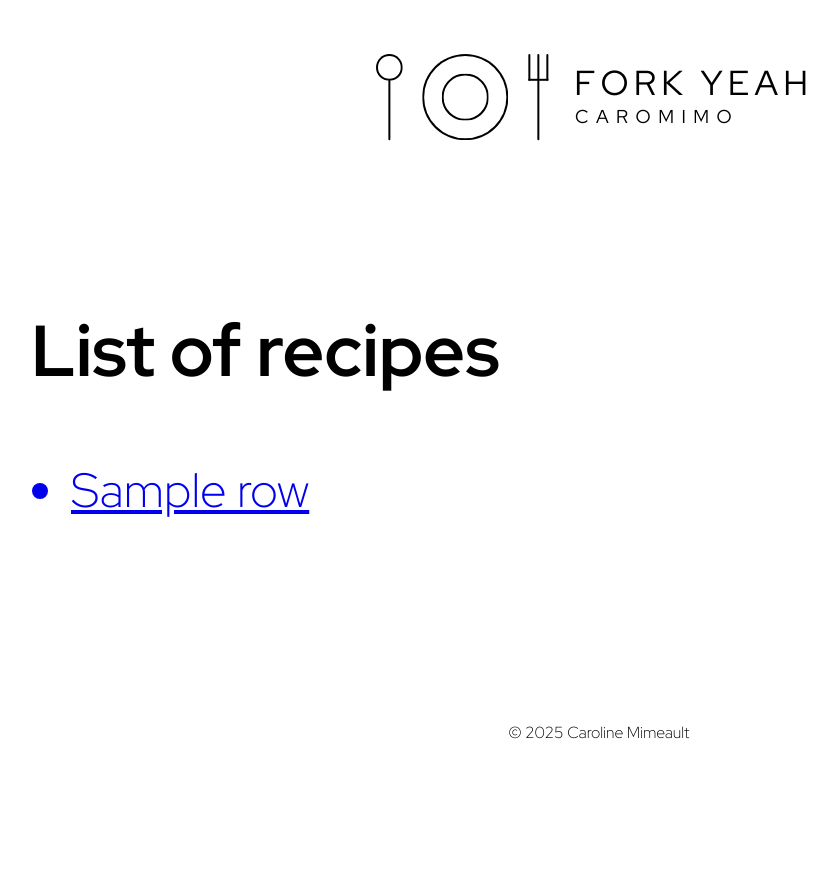
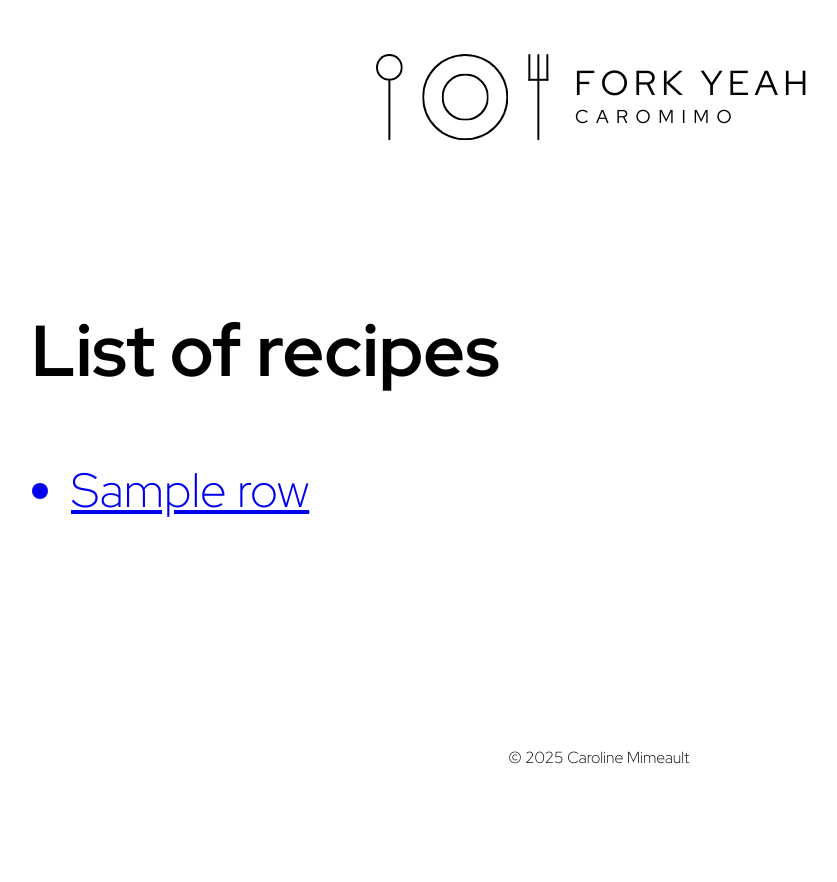
Before and after one commit to caromimo/caromimo.ca, a FastAPI app: template app/templates/index.html in a window 1280 px wide. Shown: the whole page, without its empty margins (41-878 px from the left). After the commit the page ends 764 px from the top, so only its background shows below. Run offline with FastAPI, Linux system fonts and the light colour scheme; the template is opened without the code that fills it: most values are stand-ins (such as "Sample title", 1, 10 or a date in 2020).

Commit message:
fixed the footer to be a sticky footer again

```diff
--- a/app/static/styles.css
+++ b/app/static/styles.css
@@ -1,6 +1,7 @@
 body {
-    display: flex;
-    flex-direction: column;
+    display: grid;
+    grid-template-rows: auto 1fr auto;
+    grid-template-columns: minmax(0, 1fr);
     min-height: 100dvh;
     margin: 0;
     font-family: "Red Hat Display", serif;
@@ -22,10 +23,10 @@ main {
 }
 
 footer {
-    min-height: 5em;
+    padding: 2em 0;
     text-align: center;
     font-family: 'Red Hat Display';
-    margin: 5em 0 5em 0;
+
 }
 
 h1 {
```
